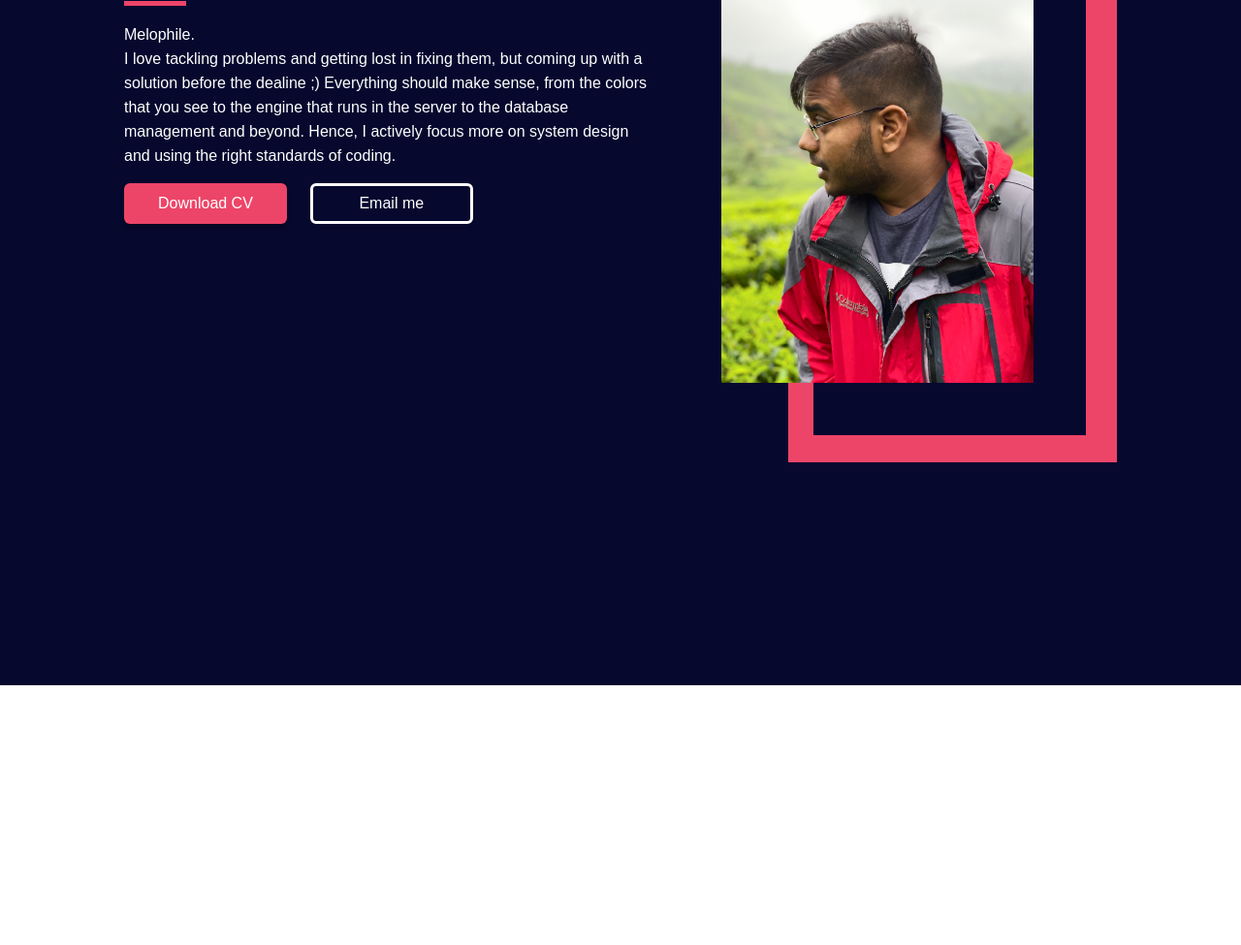
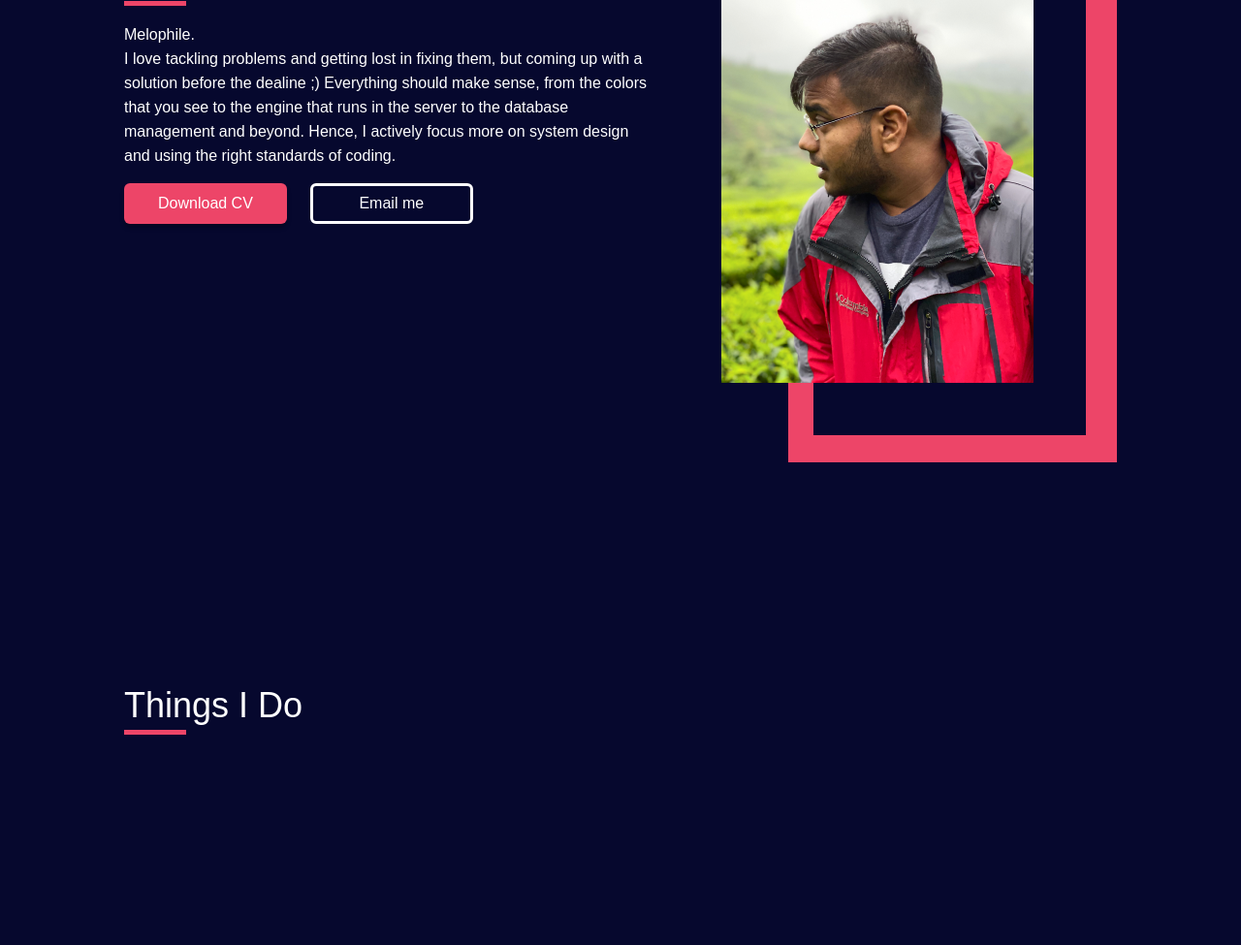
Before and after one commit to abhishek71994/gh-page-copy, a Gatsby site in the folder new-design/: page / in a window 1280 px wide. Shown: the part 1119-2094 px from the top of the page at 97% size. Before the commit the page ends 1826 px from the top, so only its background shows below. Built offline with nearby package versions, Linux system fonts and the light colour scheme; Gatsby itself is replaced by a stand-in of ours.

Commit message:
things I do section added

```diff
--- /dev/null
+++ b/new-design/src/assets/scss/ThingsIDo.module.scss
@@ -0,0 +1,8 @@
+@import './mixin.scss';
+
+.thingsContainer {
+  background-color: var(--black-russian);
+  display: flex;
+  justify-content: space-between;
+  padding: 0 10% 14.125rem 10%;
+}
--- a/new-design/src/assets/scss/headerText.module.scss
+++ b/new-design/src/assets/scss/headerText.module.scss
@@ -4,6 +4,7 @@
     font-size: 2.25rem;
     text-transform: capitalize;
     display: flex;
+    color: #fff;
     flex-direction: column;
     position: relative;
 
--- a/new-design/src/pages/index.js
+++ b/new-design/src/pages/index.js
@@ -1,16 +1,17 @@
 import React from "react"
 import SEO from "../components/seo"
 import LandingView from "../views/Landing"
-import AboutMe from '../views/AboutMe'
+import AboutMe from "../views/AboutMe"
+import ThingsIDo from "../views/ThingsIDo"
 
 import "../assets/scss/index.module.scss"
-
 
 const IndexPage = () => (
   <>
     <SEO title='Home' />
     <LandingView />
-    <AboutMe/>
+    <AboutMe />
+    <ThingsIDo />
   </>
 )
 
--- /dev/null
+++ b/new-design/src/views/ThingsIDo.jsx
@@ -0,0 +1,15 @@
+import React from "react"
+
+import HeaderText from "../components/headerText"
+
+import styles from "../assets/scss/ThingsIDo.module.scss"
+
+const ThingsIDo = () => {
+  return (
+    <div className={styles.thingsContainer}>
+      <HeaderText>{`Things I do`}</HeaderText>
+    </div>
+  )
+}
+
+export default ThingsIDo
```
